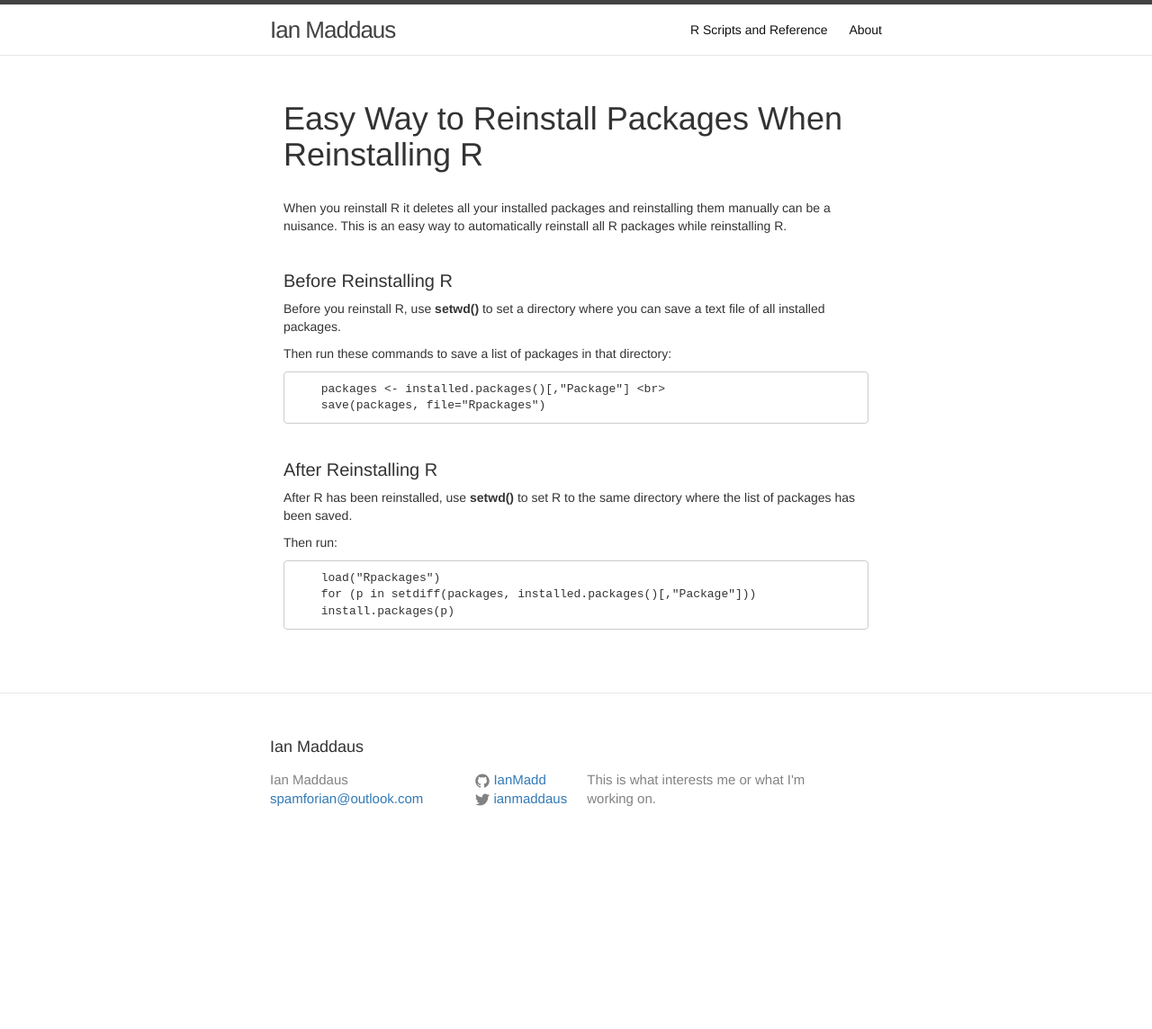
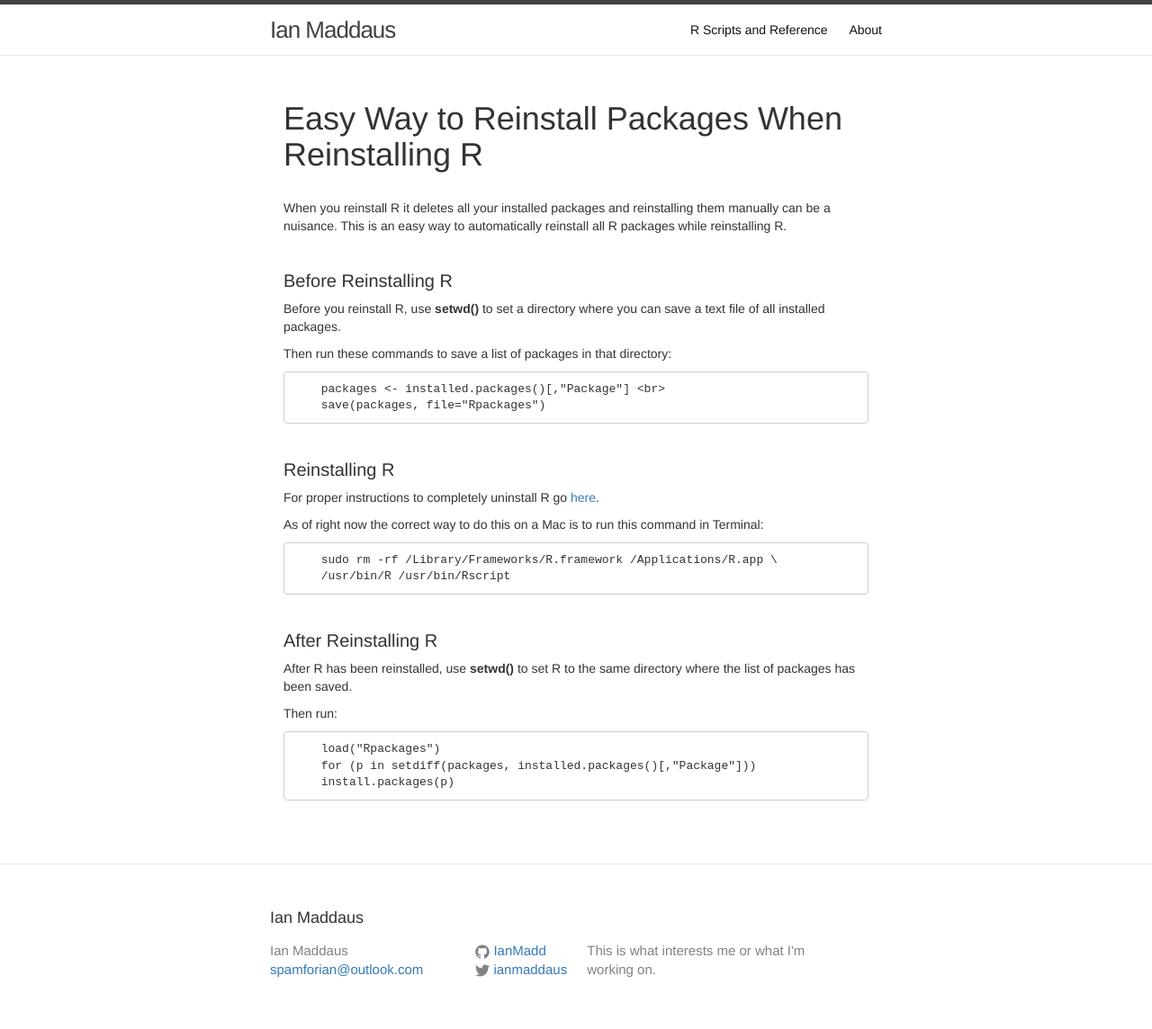
Before and after one commit to Ian-Ma/Ian-Ma.github.io, a Jekyll site: the page built from pages/EasyRPackageReinstall.html, in a window 1280 px wide. Shown: the whole page at 90% size. Built offline with Jekyll 4.4.1, drawn with Linux system fonts in a browser that asks for light colours; before the commit the page ends 954 px from its top, so only the background shows below that.

Commit message:
Add R uninstall details

```diff
--- a/pages/EasyRPackageReinstall.html
+++ b/pages/EasyRPackageReinstall.html
@@ -4,8 +4,8 @@ resource: true
 categories: [Extras]
 title: "Reinstall R packages during R reinstall"
 desc: "An easy way to reinstall R packages when reinstalling R."
+---
 
----
 <!DOCTYPE html>
 
 <html xmlns="http://www.w3.org/1999/xhtml">
@@ -82,6 +82,14 @@ img {
     save(packages, file=&quot;Rpackages&quot;)</code></pre>
 <p><br></p>
 </div>
+<div id="reinstalling-r" class="section level4">
+<h4>Reinstalling R</h4>
+<p>For proper instructions to completely uninstall R go <a href="http://cran.r-project.org/doc/manuals/R-admin.html#Uninstalling-under-OS-X">here</a>.</p>
+<p>As of right now the correct way to do this on a Mac is to run this command in Terminal:</p>
+<pre><code>    sudo rm -rf /Library/Frameworks/R.framework /Applications/R.app \
+    /usr/bin/R /usr/bin/Rscript</code></pre>
+<p><br></p>
+</div>
 <div id="after-reinstalling-r" class="section level4">
 <h4>After Reinstalling R</h4>
 <p>After R has been reinstalled, use <strong>setwd()</strong> to set R to the same directory where the list of packages has been saved.</p>
```
